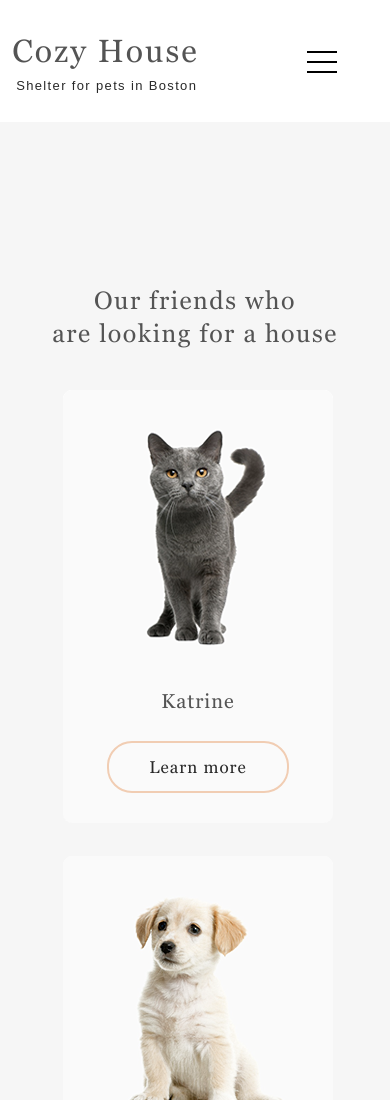
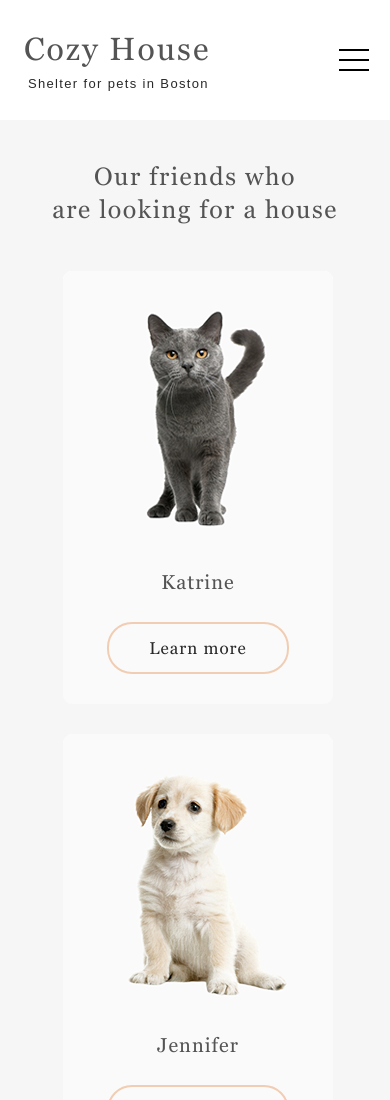
Before and after one commit to OleshkevichA/shelter, a plain HTML site: page pages/pets/index.html in a window 390 px wide. Shown: the top 1100 px of the page. Drawn offline with Linux system fonts and the light colour scheme; a web font is replaced by a local one.

Commit message:
feat: add adaptive

```diff
--- a/pages/main/style.css
+++ b/pages/main/style.css
@@ -778,11 +778,14 @@ html.active {
     margin: 0 -10px 0 16.8vw;
   }
 
-  .about {
-    padding: 66px 169px 100px;
+  .about .container {
     flex-direction: column-reverse;
     gap: 72px;
     align-items: center;
+  }
+
+  .about {
+    padding: 67px 150px 100px;
   }
 
    .title-section {
@@ -794,7 +797,6 @@ html.active {
   }
 
   .image-about {
-    width: 70%;
     margin: 0 auto;
   }
 
@@ -884,8 +886,12 @@ html.active {
   }
 
   .donate-section {
+       padding: 0;
+  }
+
+  .donate-section .container{
     flex-direction: column-reverse;
-    padding: 80px 17.06vw 100px 16.927vw;
+    padding: 80px 17.06vw 101px 16.927vw;
     gap: 59px;
     align-items: center;
   }
@@ -1108,7 +1114,7 @@ html.active {
   }
 
   .header-container {
-    padding: 8px 40px 0 3.125vw;
+    padding: 8px 2.125vw 0 6.125vw;
   }
 
   .header-name-description {
@@ -1144,6 +1150,10 @@ html.active {
 
   .about {
     padding: 0px 7.8125vw 43px 7.8125vw;
+
+  }
+
+  .about .container {
     gap: 34px;
   }
 
@@ -1165,7 +1175,7 @@ html.active {
   }
 
   .image-about {
-    width: 95.5%;
+    width: 258px;
   }
 
   .our-friends{
@@ -1210,7 +1220,7 @@ html.active {
     display: grid;
     grid-template-columns: 1fr 1fr;
     justify-items: center;
-    padding: 0 25px 42px;
+    padding: 0 25px 40px;
     gap: 0px 0px;
   }
 
@@ -1246,7 +1256,7 @@ html.active {
     padding: 0 0px;
   }
 
-  .donate-section {
+  .donate-section  .container{
     padding: 0px 0px 41px 0px;
     gap: 42px 59px;
     align-items: stretch;
@@ -1291,7 +1301,7 @@ html.active {
   }
 
   .footer-image {
-    width: 81%;
+    width: 259px;
     grid-column-start: 1;
     grid-column-end: 1;
     grid-row-start: 3;
--- a/pages/pets/style.css
+++ b/pages/pets/style.css
@@ -546,11 +546,11 @@ main {
   }
 
   .header-container {
-    padding: 5px 30px 30px;
+    padding: 5px 30px 27px;
   }
 
   .our-friends {
-    padding: 120px 40px 76px 40px;
+    padding: 0px 40px 76px 40px;
 }
 
   .slider-item:nth-child(7),
@@ -781,7 +781,7 @@ main {
   }
 
   .header-container {
-    padding: 6px 40px 28px 3.125vw;
+    padding: 4px 2.125vw 28px 6.125vw;
   }
 
   .header-name {
@@ -798,7 +798,7 @@ main {
   }
 
   .our-friends {
-    padding: 82px 10px 42px 10px;
+    padding: 40px 10px 42px 10px;
   }
 
   .title-section {
@@ -806,13 +806,15 @@ main {
     line-height: 32.5px;
     text-align: center;
     letter-spacing: 1.5px;
-    padding: 80px 0px 31px 0px;
+    padding: 0px 0px 36px 0px;
   }
 
   .friends-container {
     display: grid;
     grid-template-columns: 1fr;
     justify-items: center;
+    gap: 30px;
+    padding: 10px 53px 43px 53px;
   }
 
   .slider-item:nth-child(4),
@@ -844,7 +846,7 @@ main {
 
   .footer-image {
     margin: 15px 0 0 0;
-    width: 81%;
+    width: 259px;
     grid-column-start: 1;
     grid-column-end: 1;
     grid-row-start: 3;
```
